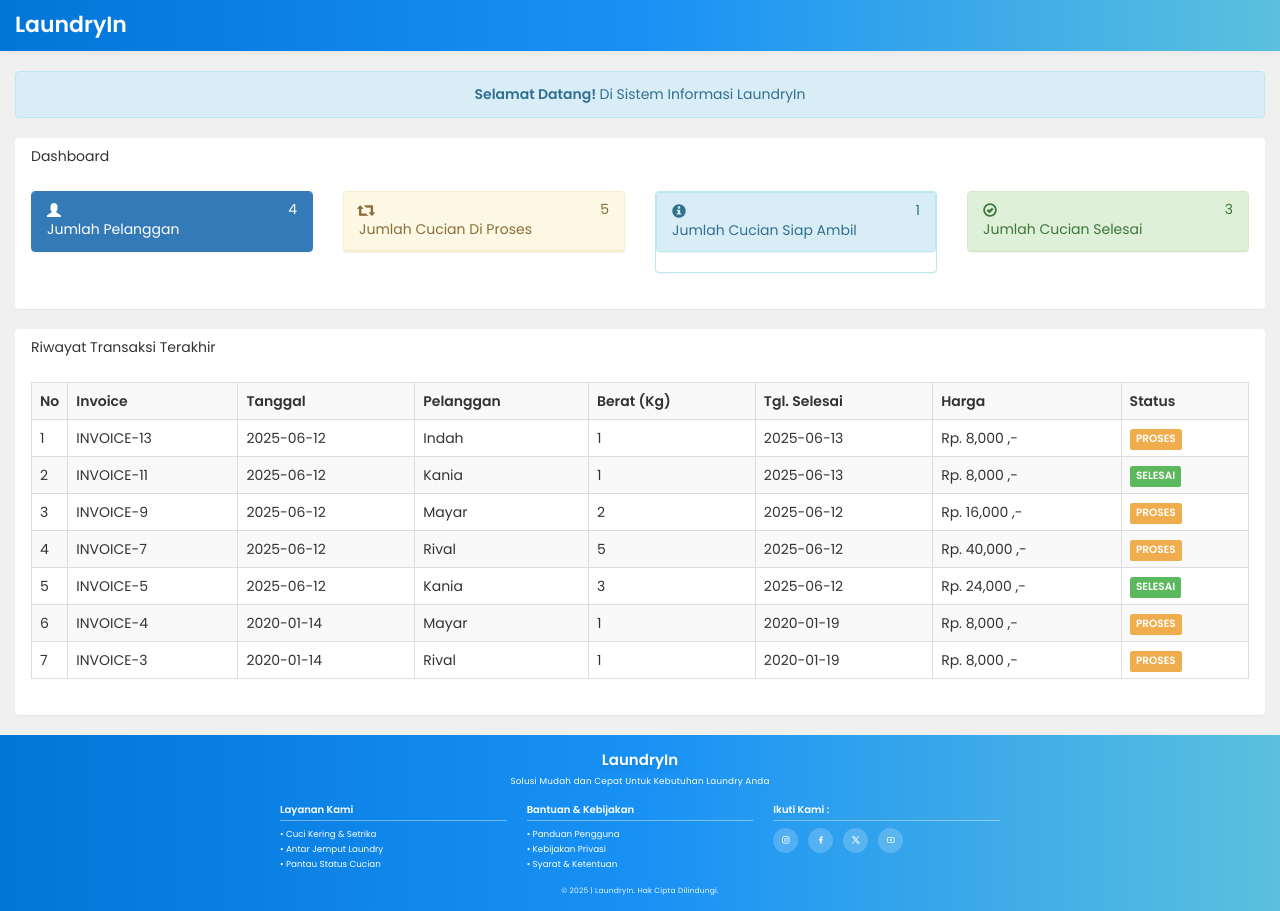
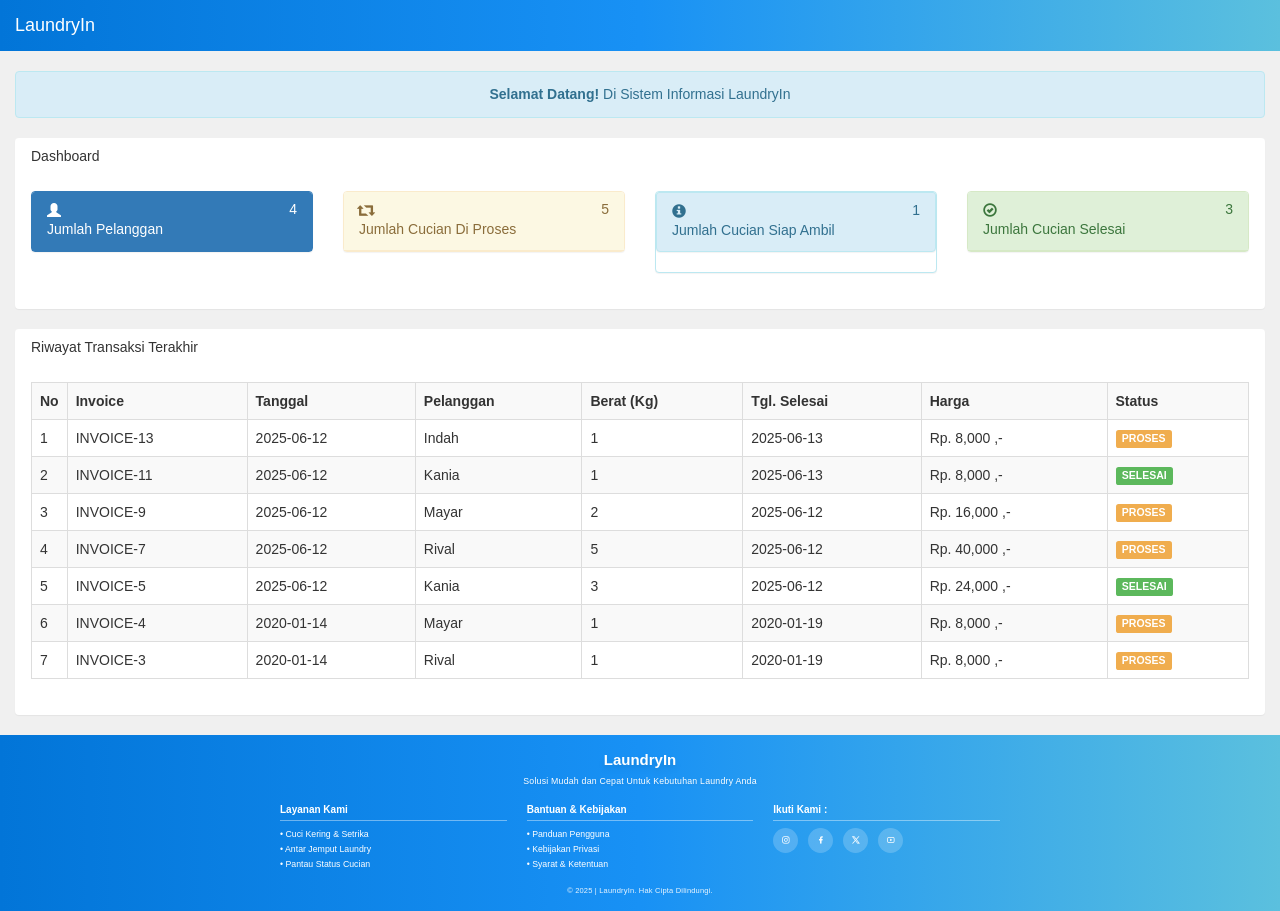
Before and after one commit to kaniarsazr/laundryin, a PHP site: page /admin/index.php in a window 1280 px wide. Run offline with PHP 8.4, Linux system fonts and the light colour scheme; a user stored in the database is signed in; data comes from the database, SQL or seed files in the repository; some libraries are stand-ins or nearby versions.

Commit message:
Update header.php

```diff
--- a/admin/header.php
+++ b/admin/header.php
@@ -2,35 +2,30 @@
 <html lang="en">
 <head>
   <meta charset="UTF-8">
-    <title>Sistem Informasi Laundry</title>
-    <link rel="stylesheet" type="text/css" href="../assets/css/bootstrap.css">
-    <link rel="stylesheet" type="text/css" href="../assets/font-awesome/css/all.css">
-    <script type="text/javascript" src="../assets/js/jquery.js"></script>
-    <script type="text/javascript" src="../assets/js/bootstrap.js"></script>
+  <title>Sistem Informasi Laundry - LaundryIn</title>
 
-    <!-- Google Font Poppins -->
-    <link href="https://fonts.googleapis.com/css2?family=Poppins:wght@400;600&display=swap" rel="stylesheet">
+  <!-- Bootstrap CSS -->
+  <link rel="stylesheet" href="https://maxcdn.bootstrapcdn.com/bootstrap/3.4.1/css/bootstrap.min.css">
 
+  <!-- Remixicon (ikon tambahan jika diperlukan) -->
+  <link rel="stylesheet" href="https://cdnjs.cloudflare.com/ajax/libs/remixicon/4.6.0/remixicon.min.css" />
+
+  <!-- Custom Styling -->
   <style>
     body {
       background: #f0f0f0;
-            font-family: 'Poppins', sans-serif;
+      font-family: 'Arial', sans-serif;
     }
 
     .navbar {
       background: linear-gradient(to right, #0275d8, #1891f5, #5bc0de);
       border: none;
       border-radius: 0;
-            box-shadow: 0 2px 6px rgba(0,0,0,0.05);
     }
 
-        .navbar-brand {
-            color: #fff !important;
-            font-weight: 600;
-            font-size: 22px;
-        }
-
-        .navbar-nav > li > a {
+    .navbar-brand,
+    .navbar-nav > li > a,
+    .navbar-text {
       color: #fff !important;
       font-weight: 500;
     }
```
Also changed, not shown: other parts of admin/header.php (+24 -15 lines). Lines whose indentation alone changed are shown as unchanged.
